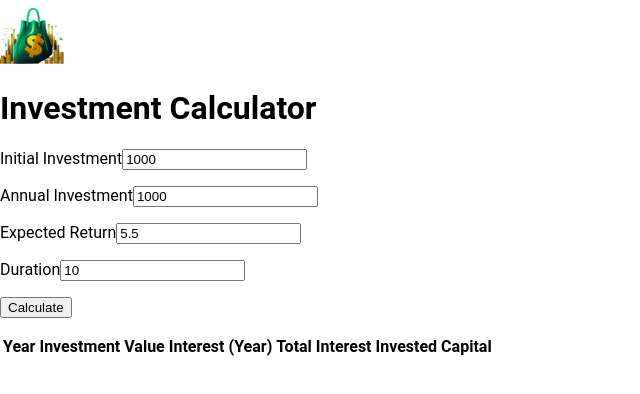
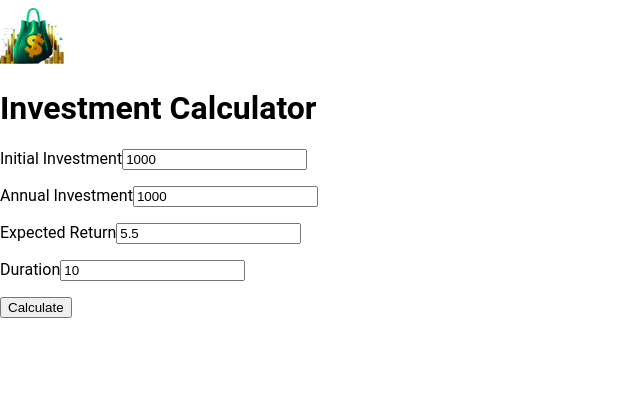
Before and after one commit to farooq-teqniqly/udacity-angular, an Angular app in the folder calculator/: page / in a window 1280 px wide. Shown: the top 394 px of the page, without its empty margins (0-640 px from the left). Built offline with nearby package versions, Linux system fonts and the light colour scheme.

Commit message:
chore: Added conditional display for projection table.

```diff
--- a/calculator/src/app/app.component.html
+++ b/calculator/src/app/app.component.html
@@ -1,5 +1,7 @@
 <main>
   <app-header />
   <app-calculator-form (formData)="calculateProjectionTable($event)" />
-  <app-invest-projection-table [table]="projectionTable" />
+  @if (atLeastOneCalculation) {
+    <app-invest-projection-table [table]="projectionTable" />
+  }
 </main>
--- a/calculator/src/app/app.component.ts
+++ b/calculator/src/app/app.component.ts
@@ -17,6 +17,7 @@ import { CalculatorService } from "./calculator.service";
   styleUrl: "./app.component.css",
 })
 export class AppComponent {
+  atLeastOneCalculation = false;
   projectionTable: InvestmentProjectionTableRow[] = [];
 
   constructor(private calculatorService: CalculatorService) {}
@@ -26,5 +27,7 @@ export class AppComponent {
       this.calculatorService.calculateInvestmentProjectionTable(
         calculationParameters
       );
+
+    this.atLeastOneCalculation = true;
   }
 }
```
